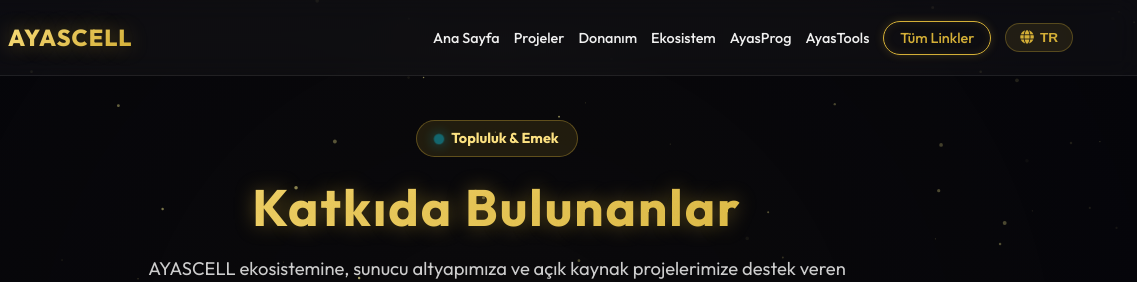
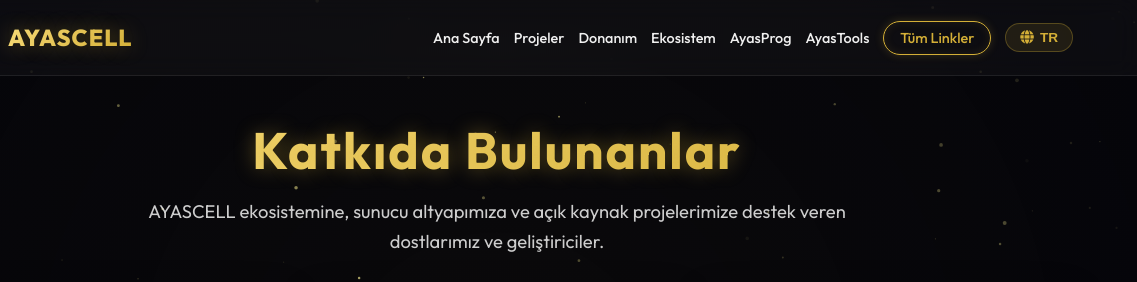
Before and after one commit to AYASCELL/ayascell.github.io, a plain HTML site: page contributors.html in a window 1280 px wide. Shown: the top 282 px of the page, 143-1280 px from the left. Drawn offline with nearby package versions, Linux system fonts and the light colour scheme.

Commit message:
Remove Topluluk & Emek badge from contributors page

```diff
--- a/contributors.html
+++ b/contributors.html
@@ -105,11 +105,6 @@
 
         <!-- Sayfa Başlığı -->
         <header class="setup-page-header" style="margin-bottom: 35px;">
-            <div class="setup-badge-pill">
-                <span class="pulse-indicator"></span>
-                <span class="lang-tr">Topluluk &amp; Emek</span>
-                <span class="lang-en">Community &amp; Collaboration</span>
-            </div>
             <h1 class="gradient-text mega-title glow-text setup-main-heading">
                 <span class="lang-tr">Katkıda Bulunanlar</span>
                 <span class="lang-en">Contributors</span>
```
